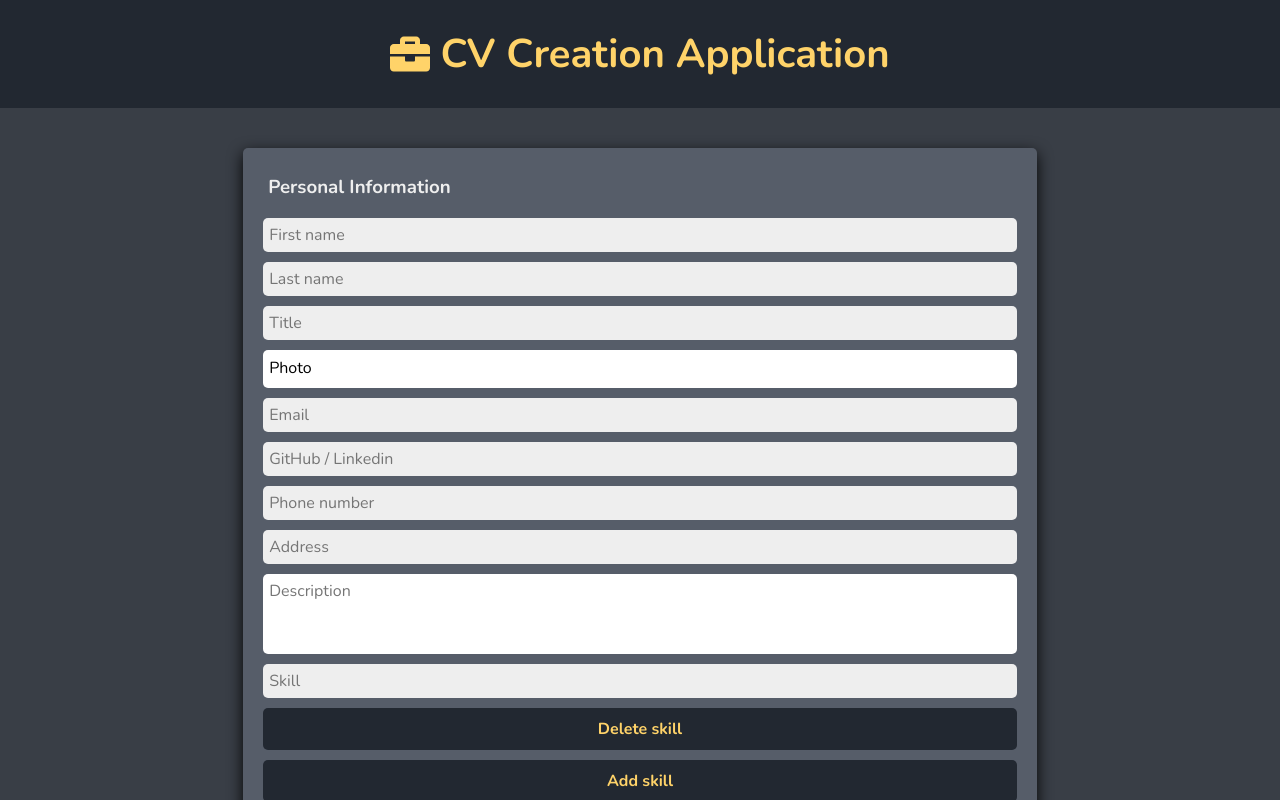
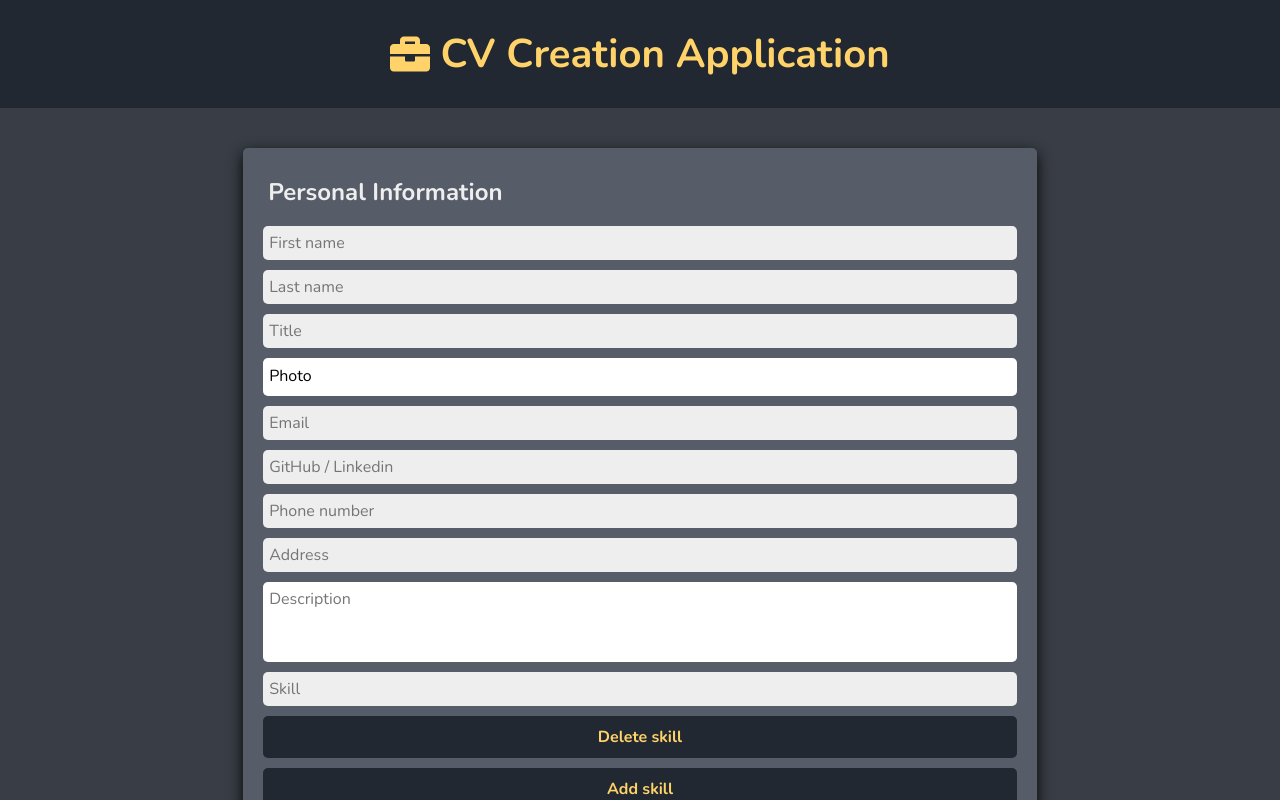
Before and after one commit to GBN6/CV-Application, a React (Create React App) app: page / in a window 1280 px wide. Shown: the top 800 px of the page. Built offline with nearby package versions, Linux system fonts and the light colour scheme.

Commit message:
Minor styling fixes

```diff
--- a/src/components/CvPreview/SkillsItem.js
+++ b/src/components/CvPreview/SkillsItem.js
@@ -4,15 +4,10 @@ import styled from 'styled-components';
 
 const SkillsItem = ({ skillItem }) => {
   return (
-    <SkillItemWrap>
         <Info>{skillItem.skill}</Info>
-    </SkillItemWrap>
+
   );
 };
-
-const SkillItemWrap = styled.div`
-
-`;
 
 const Info = styled.li`
 max-width: 100%;
--- a/src/components/Utility/Section.js
+++ b/src/components/Utility/Section.js
@@ -27,7 +27,7 @@ const SectionWrapper = styled.section`
   margin-bottom: 2rem;
 `;
 
-const Title = styled.h3`
+const Title = styled.h2`
   padding: ${(props) => props.padding};
   ${(props) =>
     props.contrast &&
```
